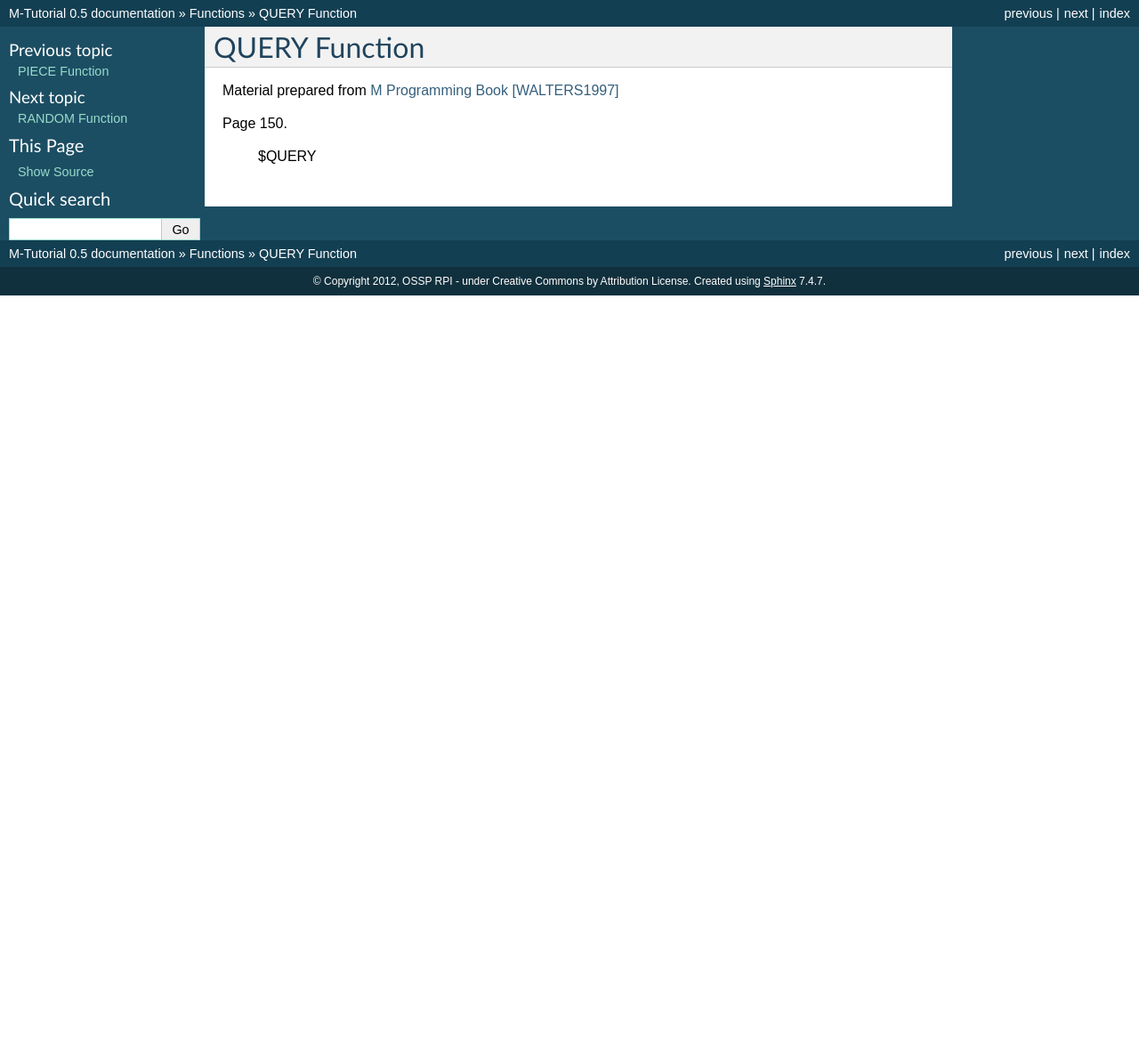
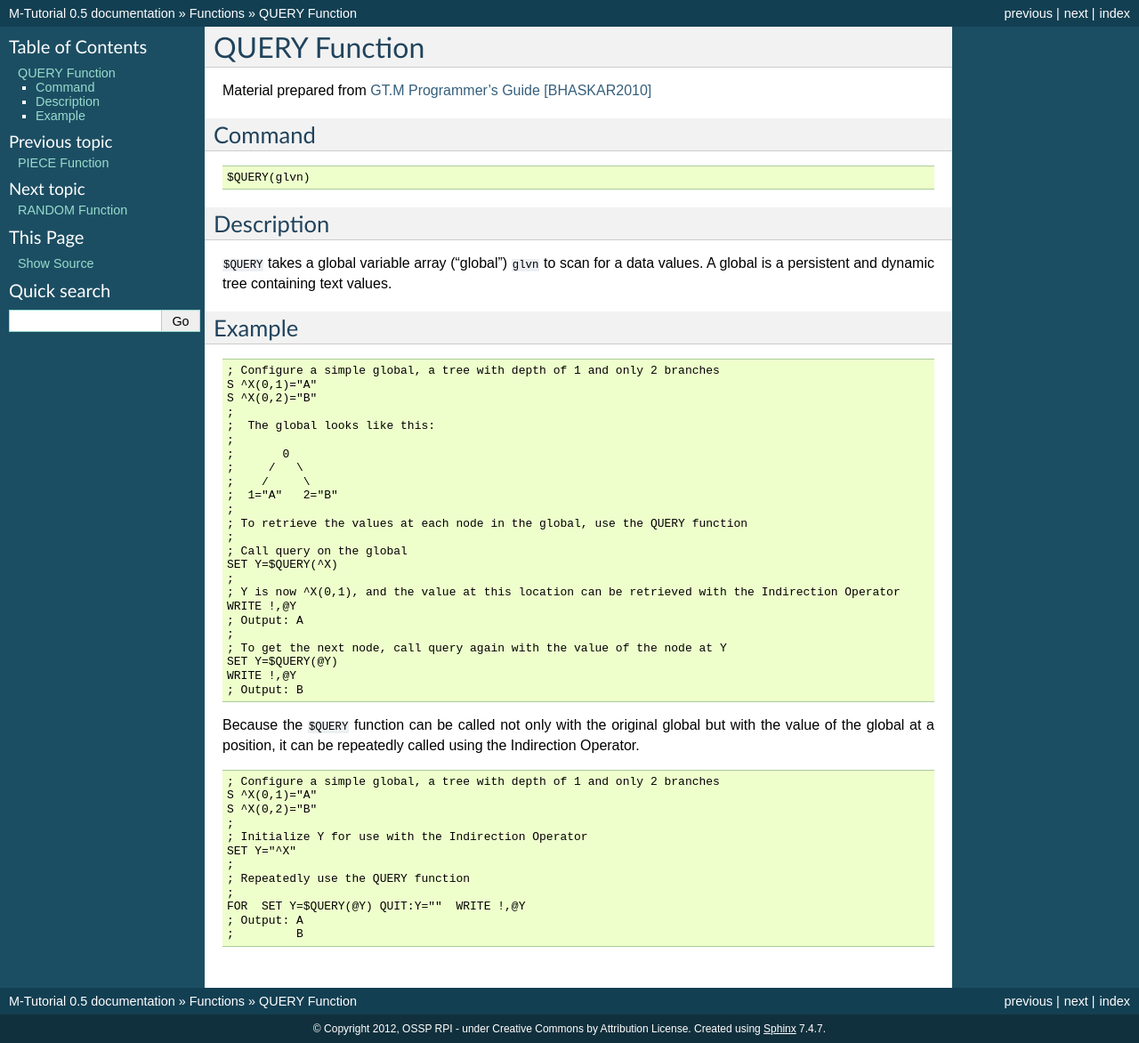
Before and after one commit to luisibanez/M-Tutorial, a Sphinx documentation site: the page built from source/QUERY_Function.rst, in a window 1280 px wide. Shown: the whole page at 89% size. Built offline with Sphinx 7.4.7, drawn with Linux system fonts in a browser that asks for light colours; before the commit the page ends 900 px from its top, so only the background shows below that.

Commit message:
Added details on how to use the QUERY function

```diff
--- a/source/QUERY_Function.rst
+++ b/source/QUERY_Function.rst
@@ -2,12 +2,66 @@
 QUERY Function
 =================
 
-Material prepared from `M Programming Book`_ [WALTERS1997]_
-
-Page 150.
+Material prepared from `GT.M Programmer’s Guide`_ [BHASKAR2010]_
 
 
-    $QUERY
+Command
+-------
+::
+
+    $QUERY(glvn)
 
 
-.. _M Programming book: http://books.google.com/books?id=jo8_Mtmp30kC&printsec=frontcover&dq=M+Programming&hl=en&sa=X&ei=2mktT--GHajw0gHnkKWUCw&ved=0CDIQ6AEwAA#v=onepage&q=M%20Programming&f=false
+Description
+-----------
+``$QUERY`` takes a global variable array ("global") ``glvn`` to scan for a data values. A global is a persistent and dynamic tree containing text values.
+
+Example
+-------
+::
+
+    ; Configure a simple global, a tree with depth of 1 and only 2 branches
+    S ^X(0,1)="A"
+    S ^X(0,2)="B"
+    ;
+    ;  The global looks like this:
+    ;
+    ;       0
+    ;     /   \
+    ;    /     \
+    ;  1="A"   2="B"
+    ;
+    ; To retrieve the values at each node in the global, use the QUERY function
+    ;
+    ; Call query on the global
+    SET Y=$QUERY(^X)
+    ;
+    ; Y is now ^X(0,1), and the value at this location can be retrieved with the Indirection Operator
+    WRITE !,@Y
+    ; Output: A
+    ;
+    ; To get the next node, call query again with the value of the node at Y
+    SET Y=$QUERY(@Y)
+    WRITE !,@Y
+    ; Output: B
+
+
+Because the ``$QUERY`` function can be called not only with the original global but with the value of the global at a position, it can be repeatedly called using the Indirection Operator.
+
+
+::
+
+    ; Configure a simple global, a tree with depth of 1 and only 2 branches
+    S ^X(0,1)="A"
+    S ^X(0,2)="B"
+    ;
+    ; Initialize Y for use with the Indirection Operator
+    SET Y="^X"
+    ;
+    ; Repeatedly use the QUERY function
+    ;
+    FOR  SET Y=$QUERY(@Y) QUIT:Y=""  WRITE !,@Y
+    ; Output: A
+    ;         B
+
+.. _GT.M Programmer’s Guide: http://tinco.pair.com/bhaskar/gtm/doc/books/pg/UNIX_manual/index.html
```
